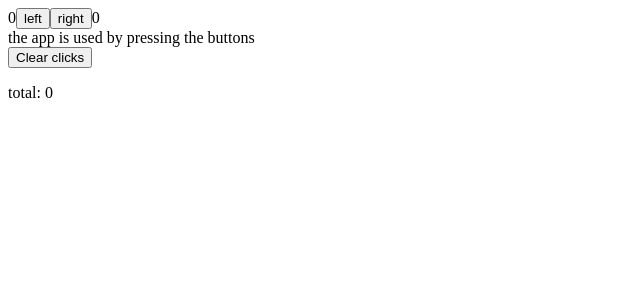
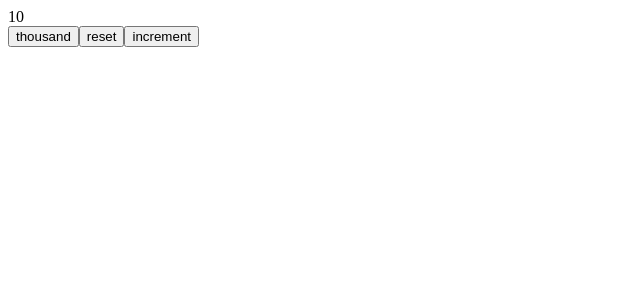
Before and after one commit to XavierSs21/FullStack---Open-Course, a React (Vite) app in the folder Part1/exercise1/: page / in a window 1280 px wide. Shown: the top 300 px of the page, without its empty margins (0-640 px from the left). Built offline with nearby package versions, Linux system fonts and the light colour scheme.

Commit message:
Fragmento del curso en marcha

```diff
--- a/Part1/exercise1/src/App.jsx
+++ b/Part1/exercise1/src/App.jsx
@@ -23,45 +23,22 @@
     </button>
 )
 
+const Display = props => <div>{props.value}</div>
+
 const App = () => {
-  const [left, setLeft] = useState(0)
-  const [right, setRight] = useState(0)
-  const [allClicks, setAll] = useState([])
-  const [total, setTotal] = useState(0)
+  const [value, setValue] = useState(10)
 
-  const handleLeftClick = () => {
-    setAll(allClicks.concat('L'))
-    const updatedLeft = left + 1
-    setLeft(updatedLeft)
-    setTotal(updatedLeft + right)
-  }
-
-  const handleRightClick = () => {
-    setAll(allClicks.concat('R'))
-    const updatedRight = right + 1
-    setRight(updatedRight)
-    setTotal(left + updatedRight)
-  }
-
-  const ClearClicks = () => {
-    setLeft(0)
-    setRight(0)
-    setTotal(0)
-    setAll([])
+  const setToValue = newValue => {
+    console.log('value now', newValue)
+    setValue(newValue)
   }
 
   return (
     <div>
-
-      {left}
-      <Button handleClick={handleLeftClick} text={'left'} />
-      <Button handleClick={handleRightClick} text={'right'} />
-      {right}
-
-      <History allClicks={allClicks} />
-      <Button handleClick={ClearClicks} text={'Clear clicks'} />
-
-      <p>total: {total}</p>
+      <Display value={value} />
+      <Button handleClick={() => setToValue(1000)} text="thousand" />
+      <Button handleClick={() => setToValue(0)} text="reset" />
+      <Button handleClick={() => setToValue(value + 1)} text="increment" />
     </div>
   )
 }
```
